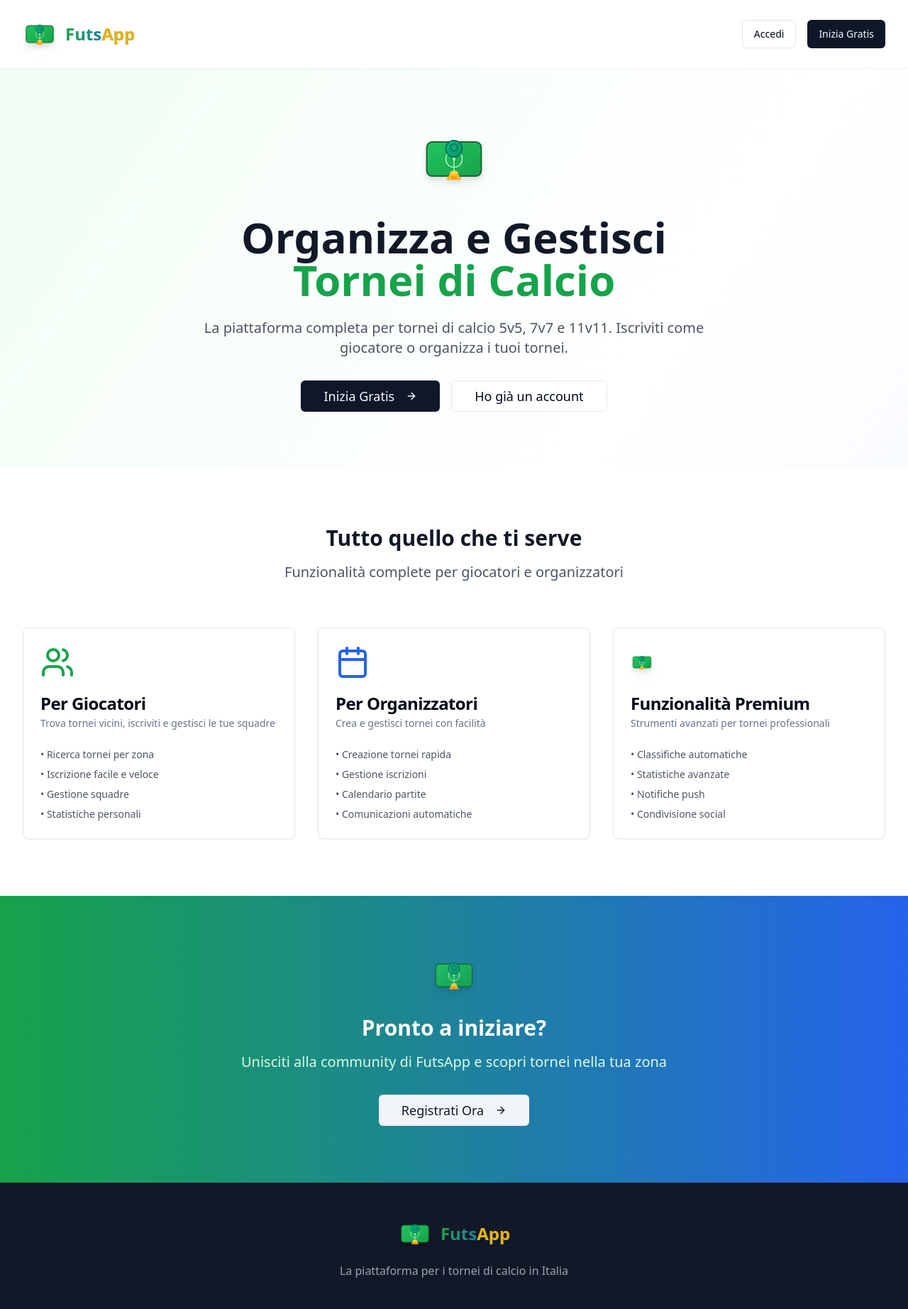
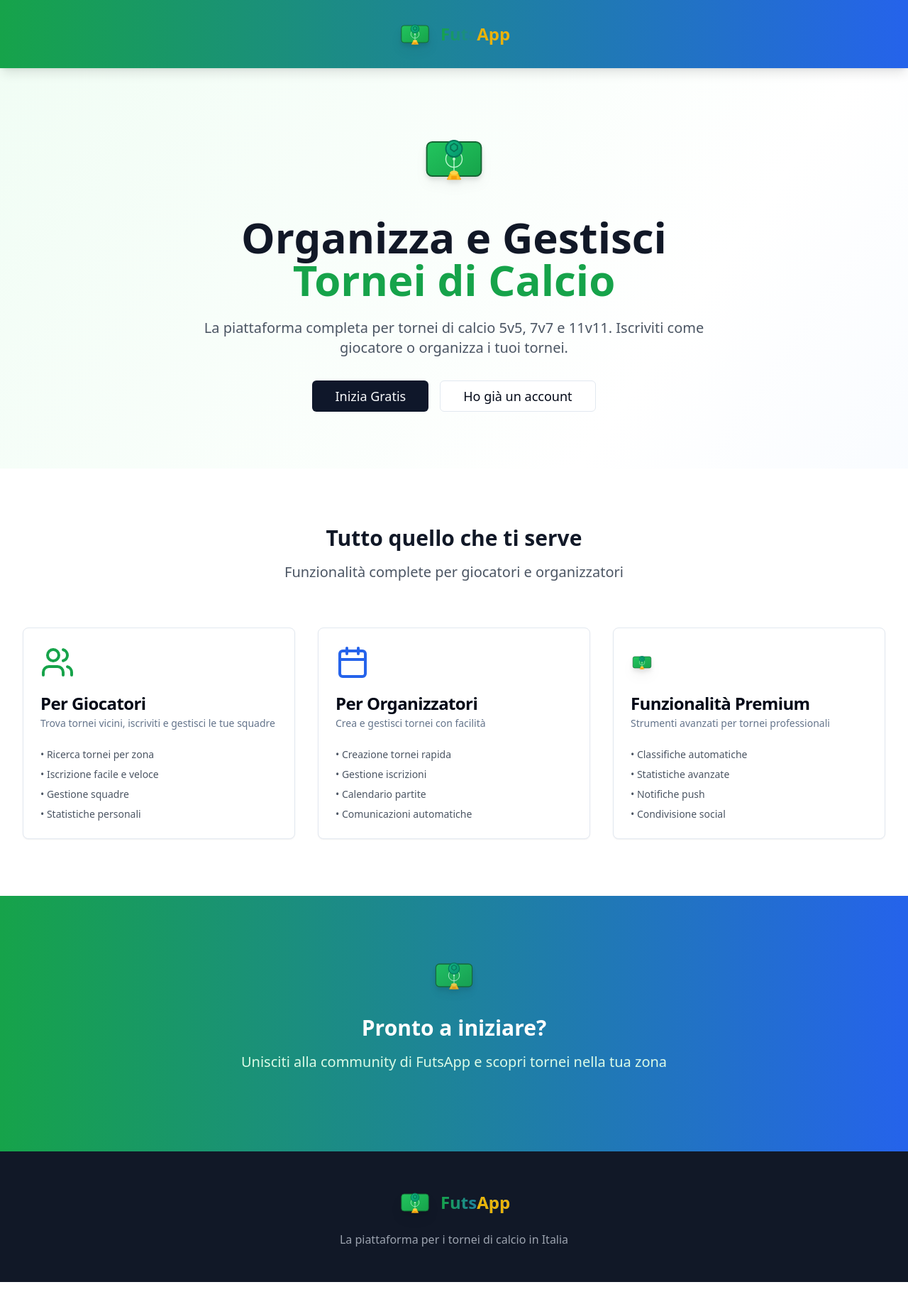
Before and after one commit to Emerc92/futsapp-tournament-hub, a React (Vite) app: page / in a window 1280 px wide. Shown: the top 1844 px of the page at 71% size. After the commit the page ends 1806 px from the top, so only its background shows below. Built offline with nearby package versions, Linux system fonts and the light colour scheme.

Commit message:
Remove elements from landing page
- Removed "Accedi" and "Inizia Gratis" buttons from the top right of the landing page.
- Removed the arrow from the "Inizia Gratis" button in the hero section.
- Removed the "Registrati Ora ->" button from the CTA section.
- Changed the header background color.

```diff
--- a/src/pages/LandingPage.tsx
+++ b/src/pages/LandingPage.tsx
@@ -1,7 +1,7 @@
 
 import React from 'react';
 import { useNavigate } from 'react-router-dom';
-import { ArrowRight, Users, Calendar, Star } from 'lucide-react';
+import { Users, Calendar } from 'lucide-react';
 import { Button } from '@/components/ui/button';
 import { Card, CardContent, CardDescription, CardHeader, CardTitle } from '@/components/ui/card';
 import Logo from '@/components/ui/logo';
@@ -12,23 +12,10 @@ const LandingPage: React.FC = () => {
   return (
     <div className="min-h-screen bg-gradient-to-br from-green-50 via-white to-blue-50">
       {/* Header */}
-      <header className="bg-white shadow-sm">
+      <header className="bg-gradient-to-r from-green-600 to-blue-600 shadow-lg">
         <div className="max-w-7xl mx-auto px-4 sm:px-6 lg:px-8">
-          <div className="flex justify-between items-center py-6">
-            <Logo size="md" variant="full" />
-            <div className="flex space-x-4">
-              <Button
-                variant="outline"
-                onClick={() => navigate('/login')}
-              >
-                Accedi
-              </Button>
-              <Button
-                onClick={() => navigate('/register')}
-              >
-                Inizia Gratis
-              </Button>
-            </div>
+          <div className="flex justify-center items-center py-6">
+            <Logo size="md" variant="full" className="text-white" />
           </div>
         </div>
       </header>
@@ -54,7 +41,6 @@ const LandingPage: React.FC = () => {
               className="text-lg px-8 py-4"
             >
               Inizia Gratis
-              <ArrowRight className="ml-2 h-5 w-5" />
             </Button>
             <Button
               size="lg"
@@ -150,15 +136,6 @@ const LandingPage: React.FC = () => {
           <p className="text-xl text-green-100 mb-8">
             Unisciti alla community di FutsApp e scopri tornei nella tua zona
           </p>
-          <Button
-            size="lg"
-            variant="secondary"
-            onClick={() => navigate('/register')}
-            className="text-lg px-8 py-4"
-          >
-            Registrati Ora
-            <ArrowRight className="ml-2 h-5 w-5" />
-          </Button>
         </div>
       </section>
 
```
